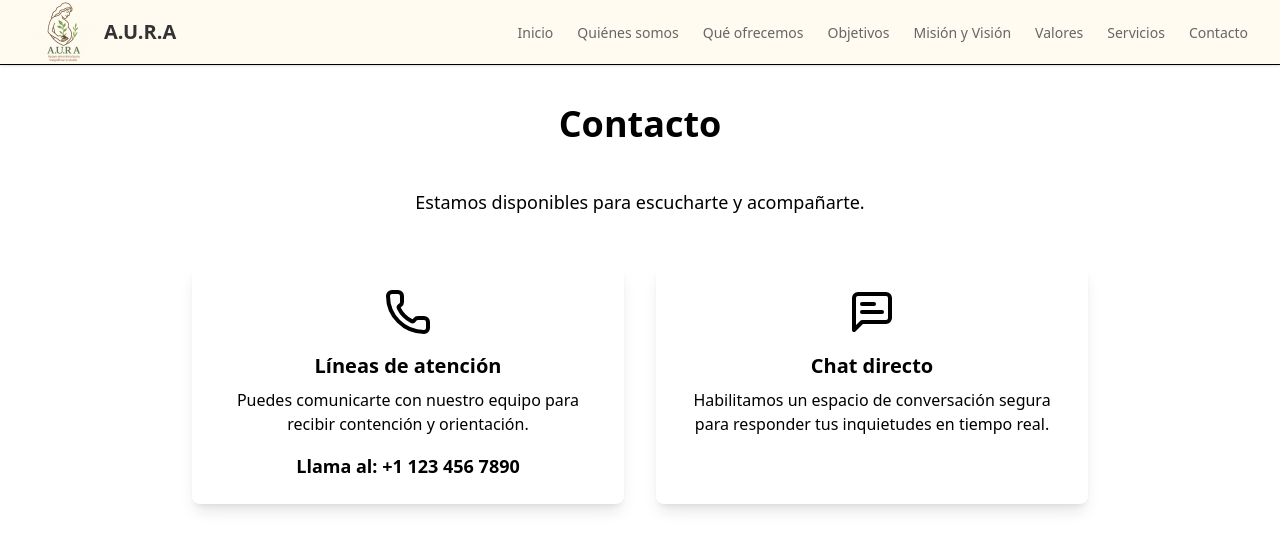
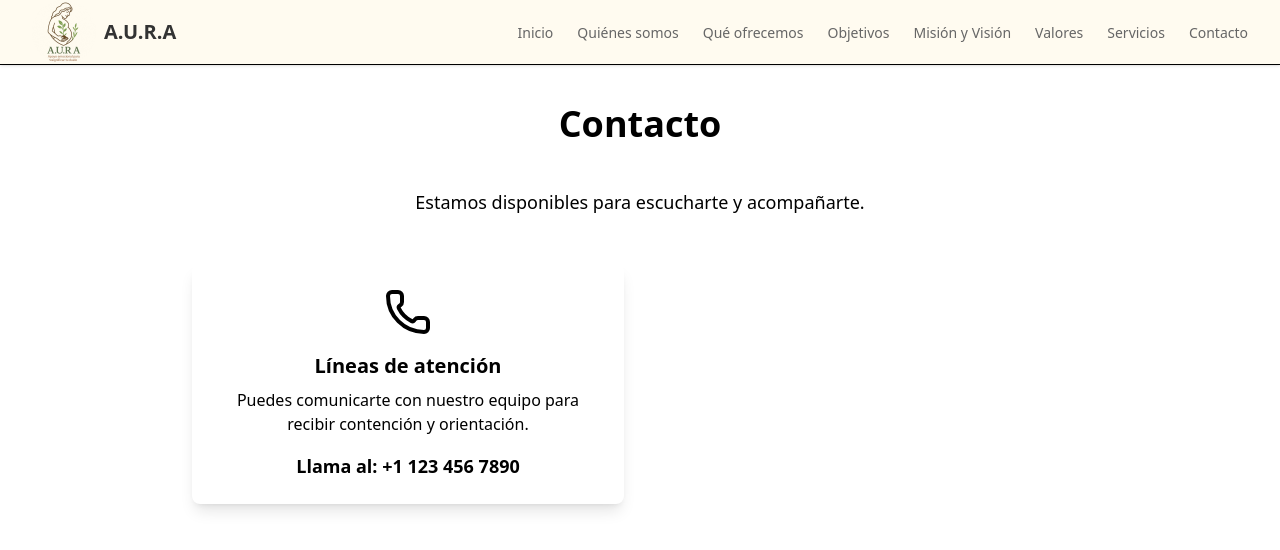
Before and after one commit to KevinDaniel18/aura-page, a Next.js app: page /contacto in a window 1280 px wide. Shown: the top 550 px of the page. Built offline with nearby package versions, Linux system fonts and the light colour scheme.

Commit message:
final page

```diff
--- a/src/app/contacto/page.tsx
+++ b/src/app/contacto/page.tsx
@@ -31,7 +31,7 @@
             </p>
           </div>
 
-          <div className="bg-white rounded-lg shadow-lg p-6">
+          {/* <div className="bg-white rounded-lg shadow-lg p-6">
             <MessageSquareText className="w-12 h-12 mx-auto text-primary mb-4" />
             <h3 className="text-xl font-semibold text-secondary mb-2">
               Chat directo
@@ -40,8 +40,8 @@
               Habilitamos un espacio de conversación segura para responder tus
               inquietudes en tiempo real.
             </p>
-            {/* Aquí podrías agregar un botón para abrir el chat */}
-          </div>
+
+          </div> */}
         </div>
       </div>
     </section>
```
